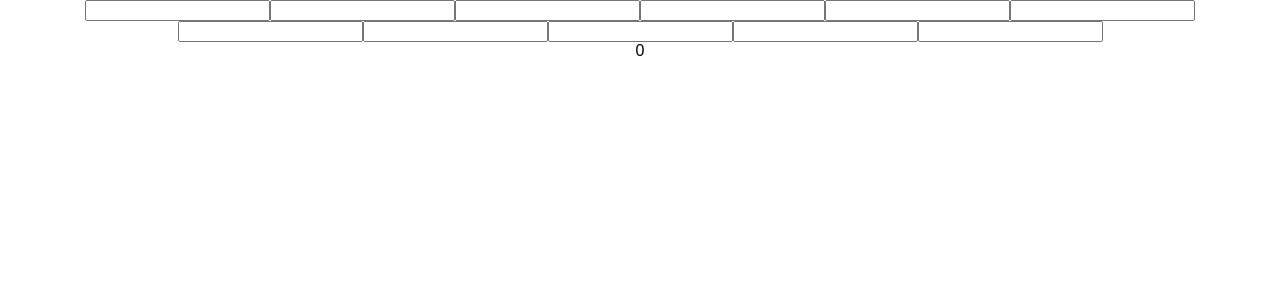
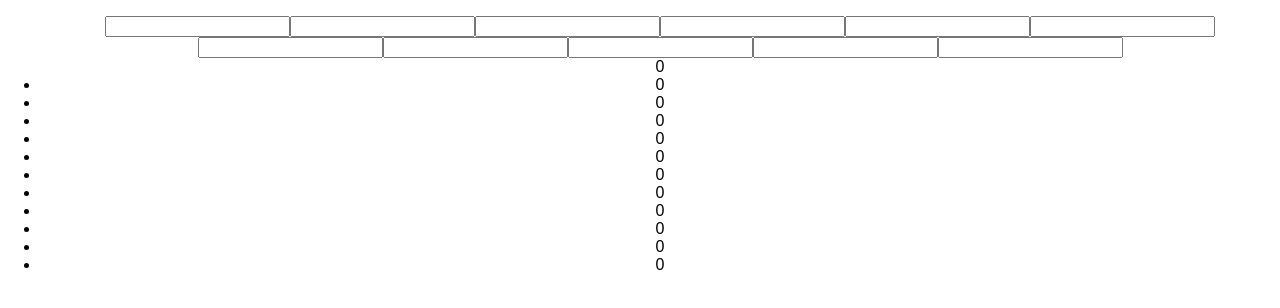
Before and after one commit to nickkpoon/NPS_UI, a React (Create React App) app: page / in a window 1280 px wide. Shown: the top 308 px of the page. Built offline with nearby package versions, Linux system fonts and the light colour scheme.

Commit message:
ARRAY WORKS

```diff
--- a/src/Components/Parent.js
+++ b/src/Components/Parent.js
@@ -5,47 +5,47 @@ const Parent = ({ handleClick }) => (
   <div>
     <Child
       name="10"
-      handleClick={(e) => handleClick(e.target.valueAsNumber)}
+      handleClick={(e) => handleClick(10, e.target.valueAsNumber)}
     />
     <Child
       name="9"
-      handleClick={() => handleClick("Second Item is Clicked!")}
+      handleClick={(e) => handleClick(9, e.target.valueAsNumber)}
     />
     <Child
       name="8"
-      handleClick={() => handleClick("Third Item is Clicked!")}
+      handleClick={(e) => handleClick(8, e.target.valueAsNumber)}
     />
     <Child
       name="7"
-      handleClick={() => handleClick("Third Item is Clicked!")}
+      handleClick={(e) => handleClick(7, e.target.valueAsNumber)}
     />
     <Child
       name="6"
-      handleClick={() => handleClick("Third Item is Clicked!")}
+      handleClick={(e) => handleClick(6, e.target.valueAsNumber)}
     />
     <Child
       name="5"
-      handleClick={() => handleClick("Third Item is Clicked!")}
+      handleClick={(e) => handleClick(5, e.target.valueAsNumber)}
     />
     <Child
       name="4"
-      handleClick={() => handleClick("Third Item is Clicked!")}
+      handleClick={(e) => handleClick(4, e.target.valueAsNumber)}
     />
     <Child
       name="3"
-      handleClick={() => handleClick("Third Item is Clicked!")}
+      handleClick={(e) => handleClick(3, e.target.valueAsNumber)}
     />
     <Child
       name="2"
-      handleClick={() => handleClick("Third Item is Clicked!")}
+      handleClick={(e) => handleClick(2, e.target.valueAsNumber)}
     />
     <Child
       name="1"
-      handleClick={() => handleClick("Third Item is Clicked!")}
+      handleClick={(e) => handleClick(1, e.target.valueAsNumber)}
     />
     <Child
       name="0"
-      handleClick={() => handleClick("Third Item is Clicked!")}
+      handleClick={(e) => handleClick(0, e.target.valueAsNumber)}
     />
   </div>
 );
--- a/src/calculator.js
+++ b/src/calculator.js
@@ -1,20 +1,117 @@
 import React, {useState} from 'react';
 import Parent from "./components/Parent";
+const initialList = [
 
+
+  {
+    id: 0,
+    count: 0,
+    isComplete: true,
+  },
+  {
+    id: 1,
+    count: 0,
+    isComplete: false,
+  },
+  {
+    id: 2,
+    count: 0,
+    isComplete: false,
+  },
+  {
+    id: 3,
+    count: 0,
+    isComplete: false,
+  },
+  {
+    id: 4,
+    count: 0,
+    isComplete: false,
+  },
+  {
+    id: 5,
+    count: 0,
+    isComplete: false,
+  },
+  {
+    id: 6,
+    count: 0,
+    isComplete: false,
+  },
+  {
+    id: 7,
+    count: 0,
+    isComplete: false,
+  },
+  {
+    id: 8,
+    count: 0,
+    isComplete: false,
+  },
+  {
+    id: 9,
+    count: 0,
+    isComplete: false,
+  },
+  {
+    id: 10,
+    count: 0,
+    isComplete: false,
+  }
+];
+
+// const initialList = {
+//   ten: {count : 0},
+//   positive: {count: 0},
+//   negative: {count: 0},
+//   neuitral: {count: 0},
+//   score: {count: 0}
+// }
 function Calculator() {
   //const [inputState, setInputState] = useState(0);
 
-  const numbers = [0, 0, 0, 0, 0, 0, 0, 0, 0, 0, 0]
 
   const [click, setClick] = useState(0);
-  const handleClick = name => {
-    setClick(name);
-  };
+  const [list, setList] = useState(initialList);
+  // const [name, setName] = React.useState('');
+
+  // const handleClick = name => {
+  //   setClick(name);
+  // };
+
+
+  function handleClick(id, count) {
+    setClick(count);
+
+    const newList = list.map((item) => {
+      if (item.id === id) {
+        const updatedItem = {
+          ...item,
+          count: count,
+        };
+        return updatedItem;
+      }
+      return item;
+    });
+    setList(newList);
+  }
+
   return (
-    <div>
+    <ul>
+
       <Parent handleClick={handleClick} />
       {click && <p>{click} is clicked.</p>}
-    </div>
+
+
+      {list.map((item) => (
+        <li key={item}>
+         <span>
+            {item.count}
+          </span>
+        </li>
+      ))}
+
+    </ul>
   );
 }
 
```
